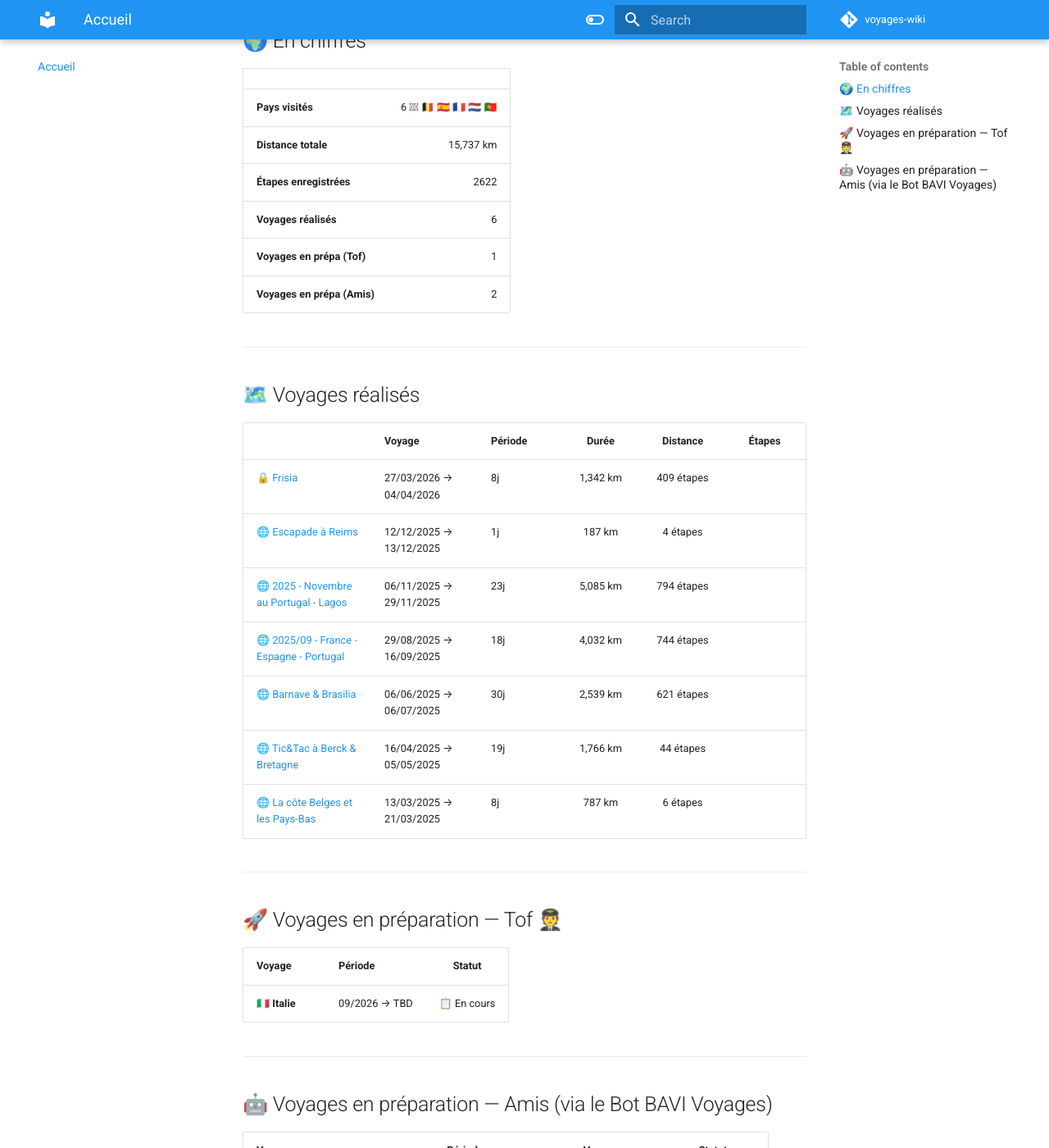
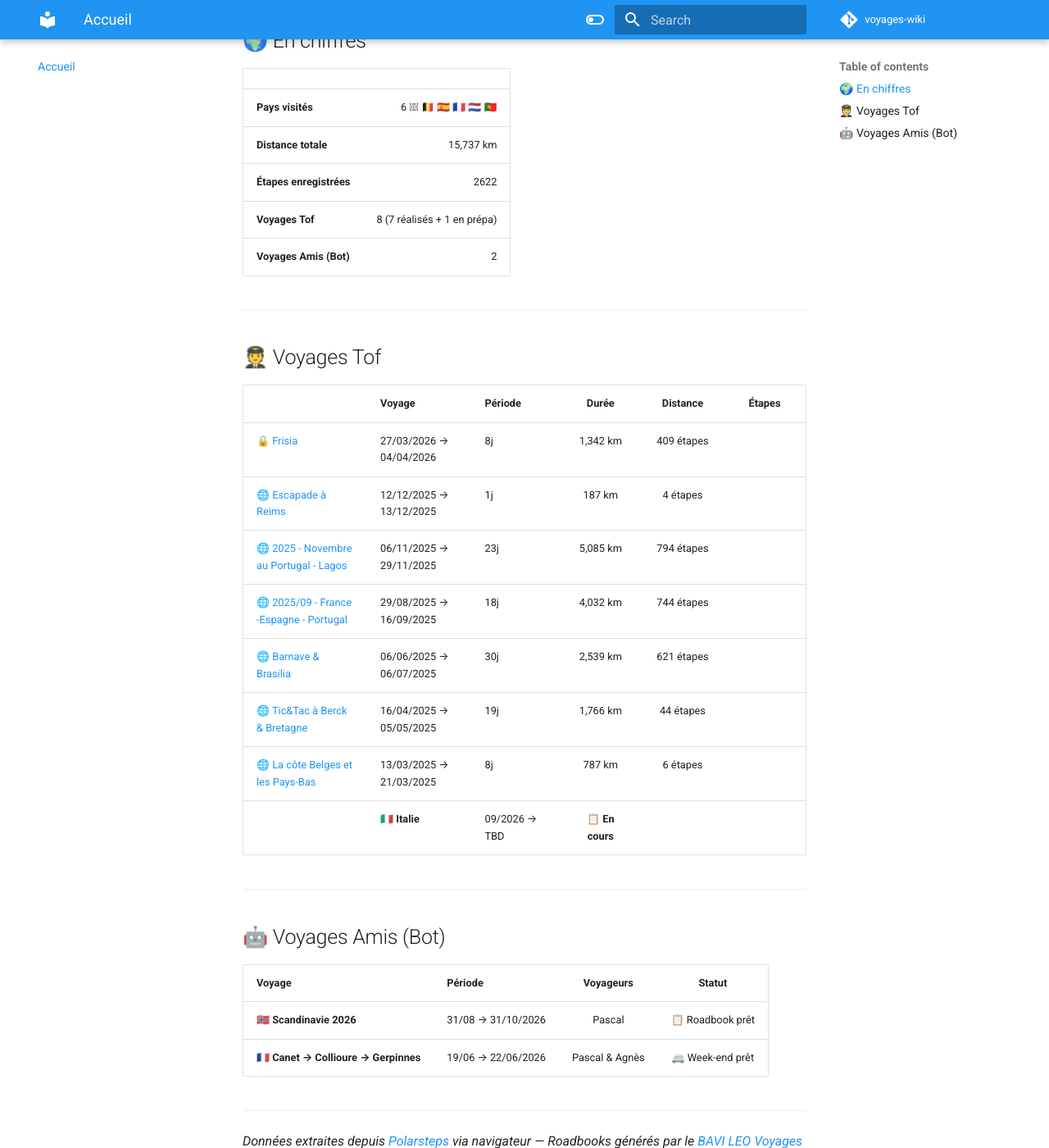
Before and after one commit to christophedanhier-hash/voyages-wiki, an MkDocs documentation site: the page built from docs/index.md, in a window 1280 px wide and 1400 px high, scrolled down 287 px. Shown: the whole window at 82% size. Built offline with MkDocs 1.6.1 and Material for MkDocs 9.7.7, drawn with Linux system fonts in a browser that asks for light colours; comment, search, counter and statistics services are not loaded.

Commit message:
♻️ Simplification : Voyages Tof / Voyages Amis (Bot)

```diff
--- a/docs/index.md
+++ b/docs/index.md
@@ -11,13 +11,12 @@
 | **Pays visités** | 6 🇕🇕 🇧🇪 🇪🇸 🇫🇷 🇳🇱 🇵🇹 |
 | **Distance totale** | 15,737 km |
 | **Étapes enregistrées** | 2622 |
-| **Voyages réalisés** | 6 |
-| **Voyages en prépa (Tof)** | 1 |
-| **Voyages en prépa (Amis)** | 2 |
+| **Voyages Tof** | 8 (7 réalisés + 1 en prépa) |
+| **Voyages Amis (Bot)** | 2 |
 
 ---
 
-## 🗺️ Voyages réalisés
+## 🧑‍✈️ Voyages Tof
 
 |   | Voyage | Période | Durée | Distance | Étapes |
 |---|--------|---------|:-----:|:--------:|:------:|
@@ -28,18 +27,11 @@
 | 🌐 [Barnave & Brasilia](barnave-brasilia/) | 06/06/2025 → 06/07/2025 | 30j | 2,539 km | 621 étapes |
 | 🌐 [Tic&Tac à Berck & Bretagne](tic-tac-berck-bretagne/) | 16/04/2025 → 05/05/2025 | 19j | 1,766 km | 44 étapes |
 | 🌐 [La côte Belges et les Pays-Bas](cote-belges-pays-bas/) | 13/03/2025 → 21/03/2025 | 8j | 787 km | 6 étapes |
+|| **🇮🇹 Italie** | 09/2026 → TBD | 📋 **En cours** | |
 
 ---
 
-## 🚀 Voyages en préparation — Tof 🧑‍✈️
-
-| Voyage | Période | Statut |
-|--------|---------|:------:|
-| **🇮🇹 Italie** | 09/2026 → TBD | 📋 En cours |
-
----
-
-## 🤖 Voyages en préparation — Amis (via le Bot BAVI Voyages)
+## 🤖 Voyages Amis (Bot)
 
 | Voyage | Période | Voyageurs | Statut |
 |--------|---------|:---------:|:------:|
--- a/mkdocs.yml
+++ b/mkdocs.yml
@@ -29,7 +29,7 @@ theme:
 
 nav:
   - Accueil: index.md
-  - Voyages réalisés:
+  - 🧑‍✈️ Voyages Tof:
     - France - Espagne - Portugal: france-espagne-portugal/index.md
     - Portugal - Lagos: portugal-lagos/index.md
     - Barnave & Brasilia: barnave-brasilia/index.md
@@ -37,9 +37,8 @@ nav:
     - Côte Belges & Pays-Bas: cote-belges-pays-bas/index.md
     - Frisia: frisia/index.md
     - Escapade à Reims: escapade-a-reims/index.md
-  - 🧑‍✈️ Prépa Tof:
     - 🇮🇹 Italie (09/2026): italie/index.md
-  - 🤖 Prépa Amis (Bot):
+  - 🤖 Voyages Amis (Bot):
     - 🇳🇴 Scandinavie 2026: scandinavie-2026/index.md
     - 🇫🇷 Canet-Collioure-Gerpinnes: weekend-canet/index.md
 
```
